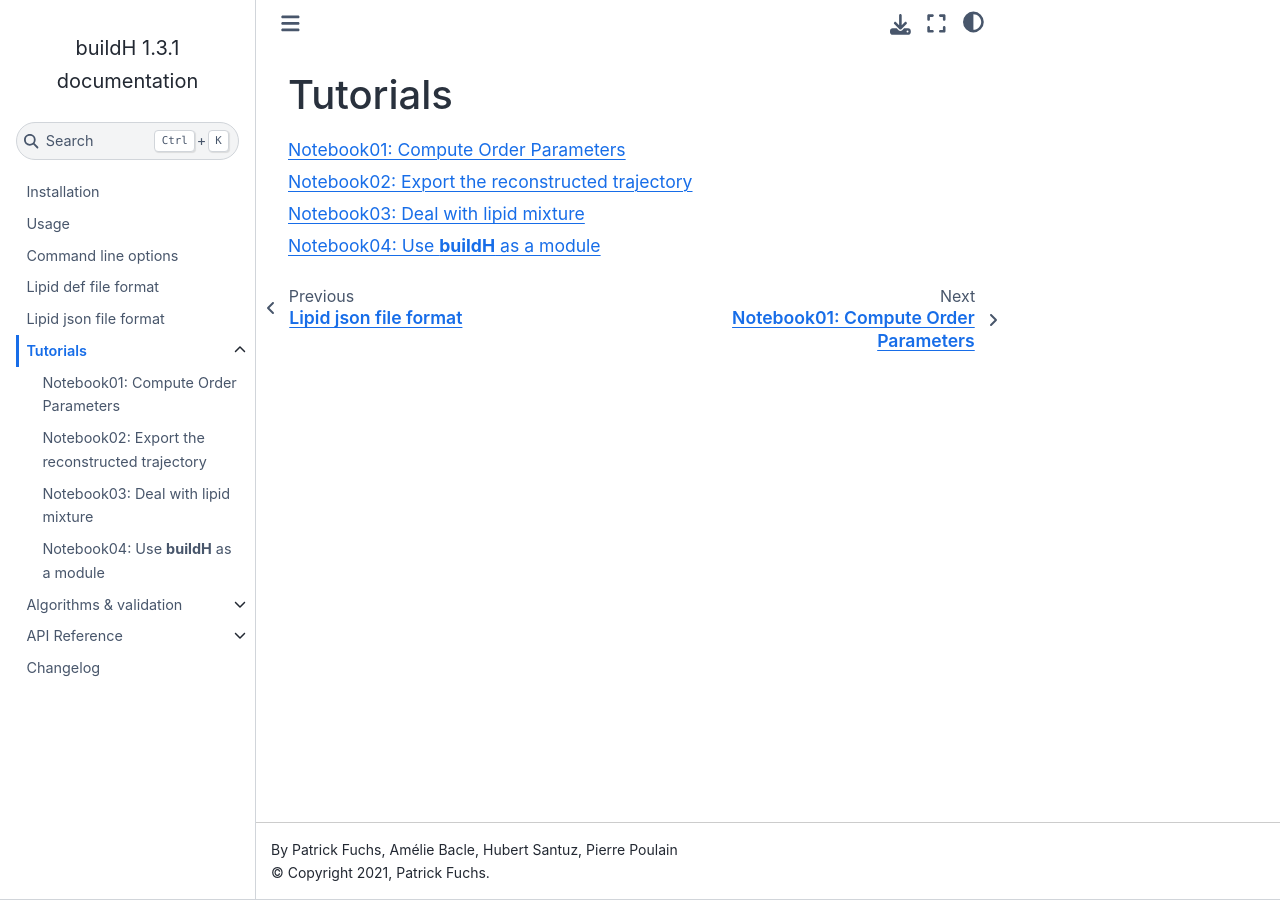
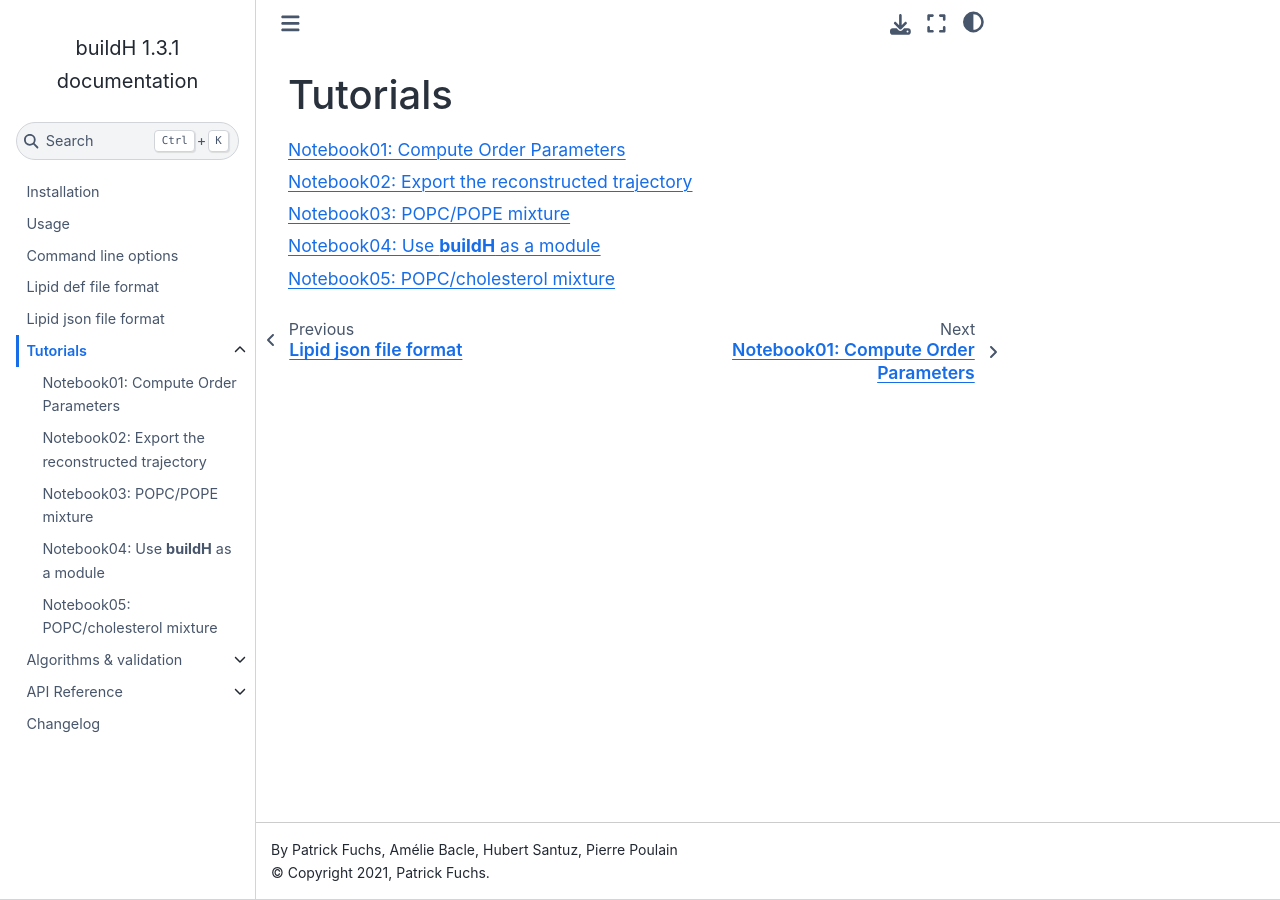
Before and after one commit to patrickfuchs/buildH, a Sphinx documentation site: the page built from docs/tutorials.rst, in a window 1280 px wide. Built offline with Sphinx 7.4.7 and the Sphinx Book theme 1.1.4, drawn with Linux system fonts in a browser that asks for light colours.

Commit message:
Add notebook on a mixture POPC/CHOL + change a few things on the notebook POPC/POPE Fix #74

```diff
--- a/docs/tutorials.rst
+++ b/docs/tutorials.rst
@@ -6,5 +6,6 @@ Tutorials
 
     notebooks/Notebook_01_buildH_calc_OP
     notebooks/Notebook_02_buildH_calc_OP_outputwH
-    notebooks/Notebook_03_buildH_mixture
+    notebooks/Notebook_03_mixture_POPC_POPE
     notebooks/Notebook_04_library
+    notebooks/Notebook_05_mixture_POPC_cholesterol
```
Also changed, not shown: docs/notebooks/Notebook_03_mixture_POPC_POPE.ipynb, docs/notebooks/Notebook_05_mixture_POPC_cholesterol.ipynb (added), docs/notebooks/img/cholesterols.png (added).
